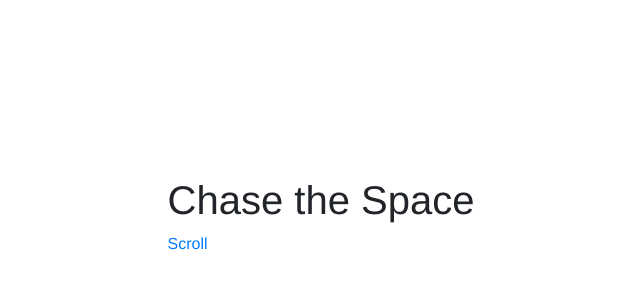
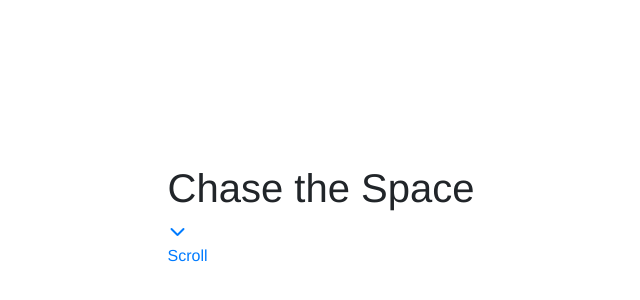
Before and after one commit to sofiarocha/Chase-the-Space, a React app: page / in a window 1280 px wide. Shown: the part 184-484 px from the top of the page, without its empty margins (319-959 px from the left). Built offline with nearby package versions, Linux system fonts and the light colour scheme.

Commit message:
add the chevron icon to the scroll button

```diff
--- a/index.html
+++ b/index.html
@@ -3,6 +3,7 @@
   <head>
     <meta charset="UTF-8">
     <link rel="stylesheet" href="https://maxcdn.bootstrapcdn.com/bootstrap/4.3.1/css/bootstrap.min.css">
+    <link rel="stylesheet" href="/node_modules/@fortawesome/fontawesome-free/css/all.min.css">
     <title>React boilerplate</title>
   </head>
   <body>
--- a/package.json
+++ b/package.json
@@ -5,6 +5,7 @@
     "@babel/core": "^7.1.6",
     "@babel/preset-env": "^7.1.6",
     "@babel/preset-react": "^7.0.0",
+    "@fortawesome/fontawesome-free": "^5.8.1",
     "babel-eslint": "^10.0.1",
     "babel-loader": "^8.0.4",
     "babel-plugin-transform-class-properties": "^6.24.1",
--- a/src/components/App.jsx
+++ b/src/components/App.jsx
@@ -1,4 +1,5 @@
 import React from 'react';
+
 import TitleHomeContainer from './TitleHomeContainer';
 
 const App = () => {
--- a/src/components/TitleHomeContainer.jsx
+++ b/src/components/TitleHomeContainer.jsx
@@ -5,7 +5,10 @@ const TitleHomeContainer = () => {
         <div id="section1">
             <h1>Chase the Space</h1>
             <a href="#section2">
-                <span />Scroll</a>
+                <i className="fas fa-chevron-down" />
+                <br />
+                    Scroll
+            </a>
         </div>
     );
 };
```
Also changed, not shown: src/components/ScrollButton.jsx (added).
